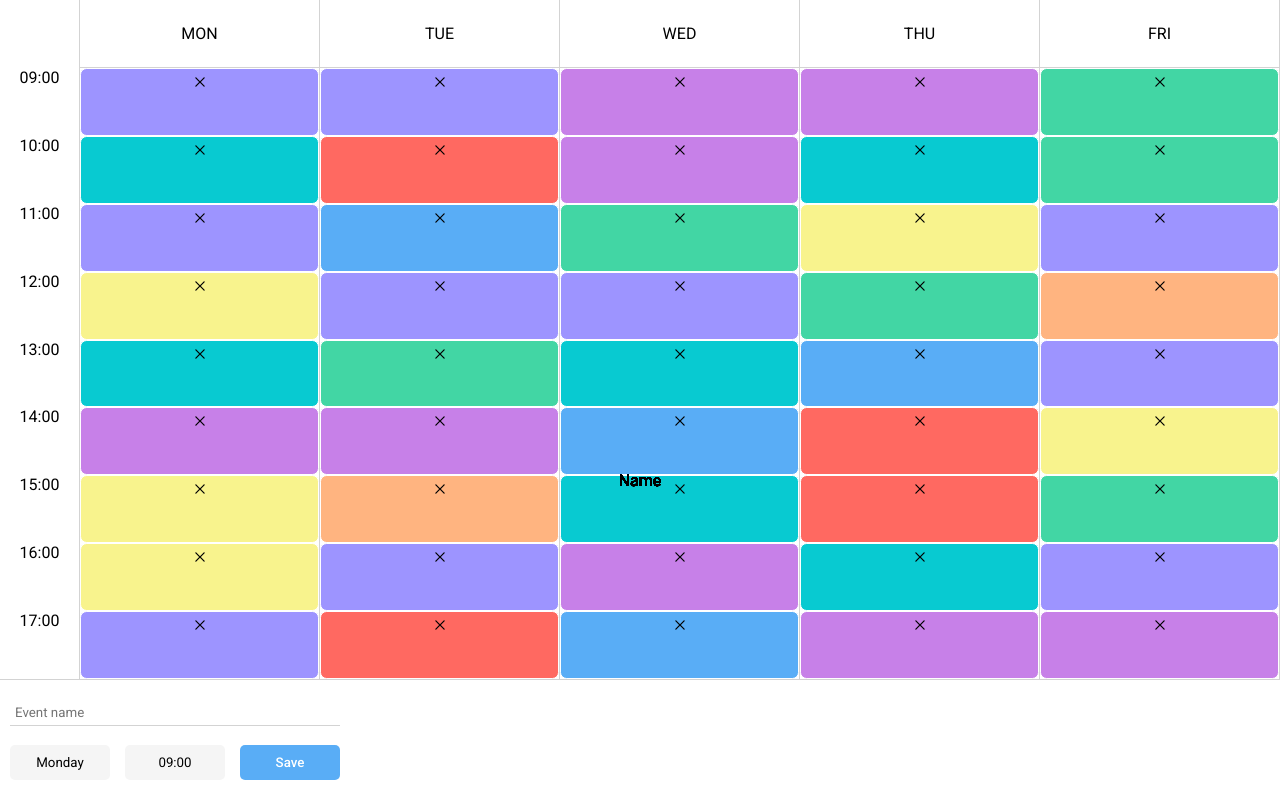
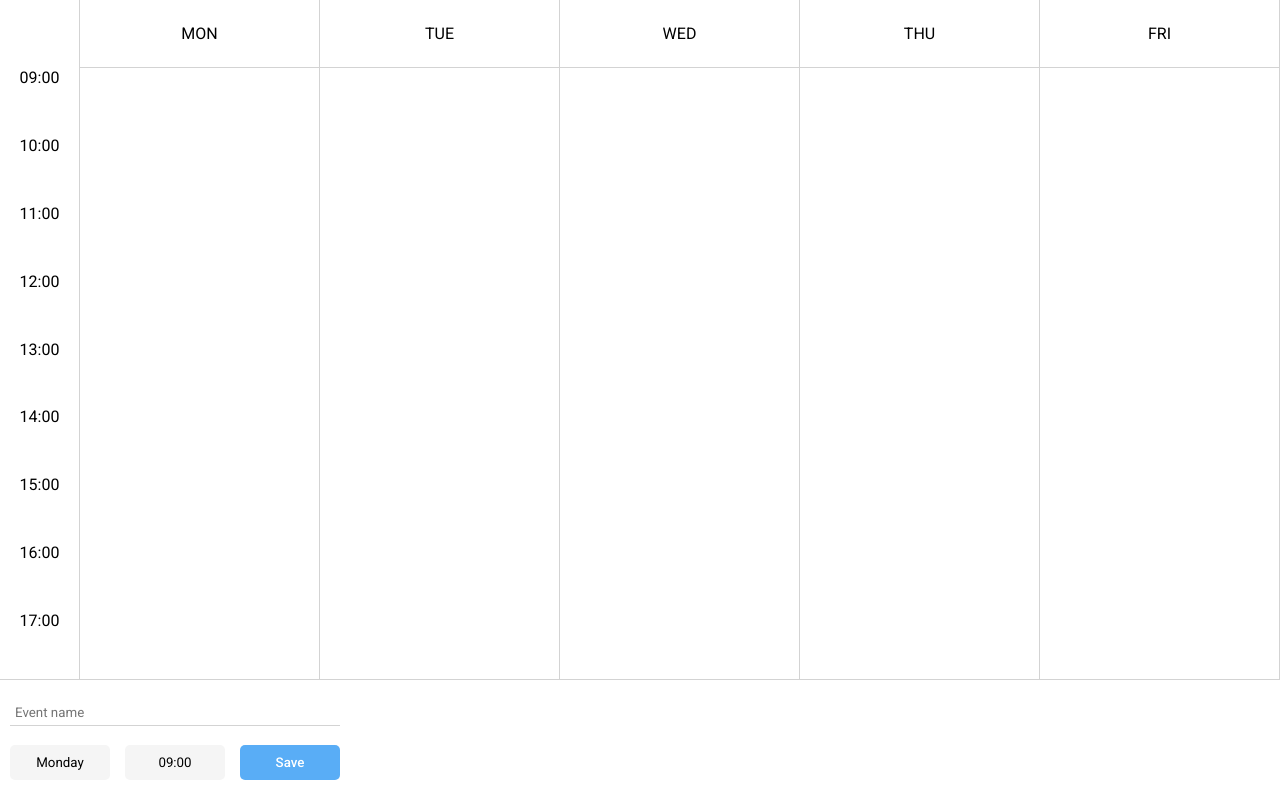
Before and after one commit to tom-penny/calendar, a React (Create React App) app: page / in a window 1280 px wide. Built offline with nearby package versions, Linux system fonts and the light colour scheme.

Commit message:
create state + logic for adding events to grid

```diff
--- a/src/components/Calendar.jsx
+++ b/src/components/Calendar.jsx
@@ -2,11 +2,44 @@ import '../styles/calendar.scss'
 
 import { Form } from './Form'
 import { Grid } from './Grid'
+import { useState } from 'react'
+
+const days = ["Monday", "Tuesday", "Wednesday", "Thursday", "Friday"]
+const times = ["09:00", "10:00", "11:00", "12:00", "13:00", "14:00", "15:00", "16:00", "17:00"]
+
+// Initialise object for timeslots {day: {time: {}}}
+const initSlots = () => {
+    const slots = {}
+
+    for (let i = 0; i < days.length; i++) {
+        slots[days[i]] = {}
+
+        for (let j = 0; j < times.length; j++) {
+            slots[days[i]][times[j]] = {}
+        }
+    }
+
+    return slots
+}
 
 export const Calendar = () => {
 
+    // Hold timeslots in state
+    const [slots, setSlots] = useState(initSlots())
+
+    const addEvent = (input) => {
+        const {date, time} = input
+
+        setSlots((slots) => {
+            const temp = {...slots}
+            const id = String(Date.now())
+            temp[date][time][id] = {...input, id}
+            return temp
+        })
+    }
+
     return <div className='calendar'>
-        <Grid/>
+        <Grid slots={slots}/>
         <Form/>
     </div>
 }
--- a/src/components/Event.jsx
+++ b/src/components/Event.jsx
@@ -5,9 +5,7 @@ import { RxCross2 as CrossIcon } from 'react-icons/rx'
 
 const colors = ["#FF6961", "#FFB480", "#F8F38D", "#42D6A4", "#08CAD1", "#59ADF6", "#9D94FF", "#C780E8"]
 
-export const Event = () => {
-
-    let width = 100;
+export const Event = ({event, width}) => {
 
     const handleClick = () => {
     }
@@ -22,6 +20,6 @@ export const Event = () => {
 
     return <div className='event' style={style}>
         <CrossIcon className='event__icon' onClick={handleClick}/>
-        <div className='event__text'>Name</div>
+        <div className='event__text'>{event.name}</div>
     </div>
 }
--- a/src/components/Grid.jsx
+++ b/src/components/Grid.jsx
@@ -2,19 +2,26 @@ import '../styles/grid.scss'
 
 import { Event } from './Event'
 
-export const Grid = () => {
+export const Grid = ({slots}) => {
 
-    const createCells = () => {
+    const createCells = () =>
+    {
+        return Object.keys(slots).map((date) => {
+            return Object.keys(slots[date]).map((time) => {
+                const dateTime = `${date} ${time}`
+                return <div className='grid__cell' aria-label={dateTime} key={dateTime}>
+                    {createEvents(slots[date][time])}
+                </div>
+            })
+        })
+    }
 
-        const arr = []
-        for (let i = 0; i < 45; i++) {
-            arr.push({})
-        }
-
-        return arr.map((cell) => {
-            return <div className='grid__cell'>
-                <Event/>
-            </div>
+    const createEvents = (events) =>
+    {
+        return Object.keys(events).map((id) => {
+            const event = events[id]
+            const width = Object.keys(events).length
+            return <Event event={event} width={100/width} key={id}/>
         })
     }
 
```
